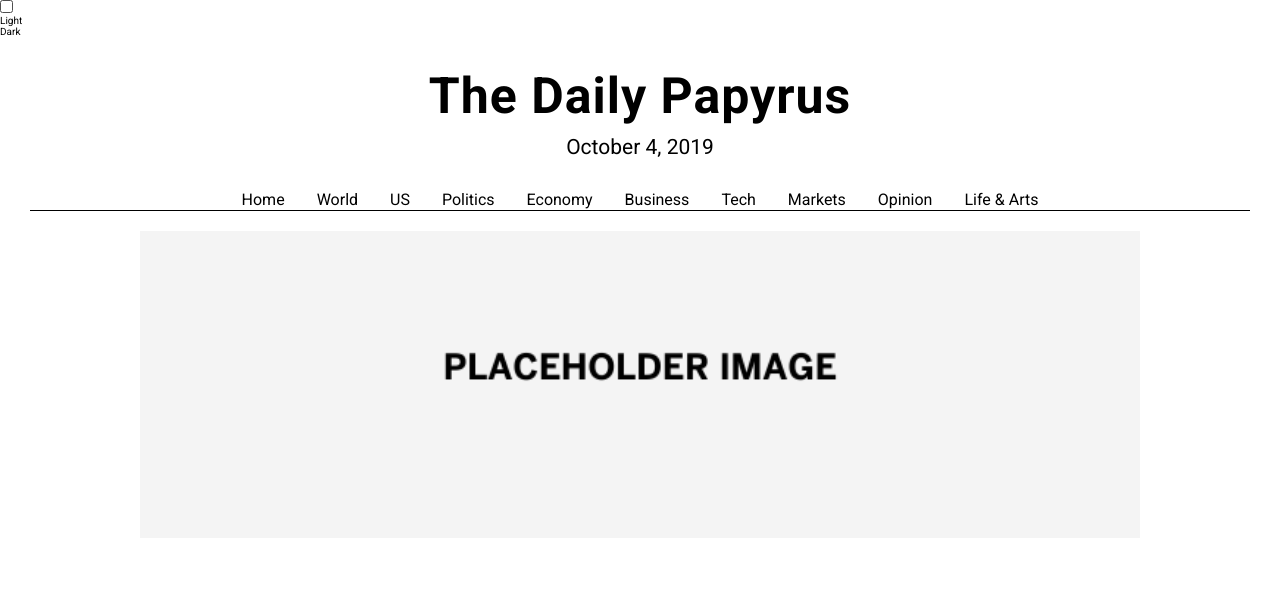
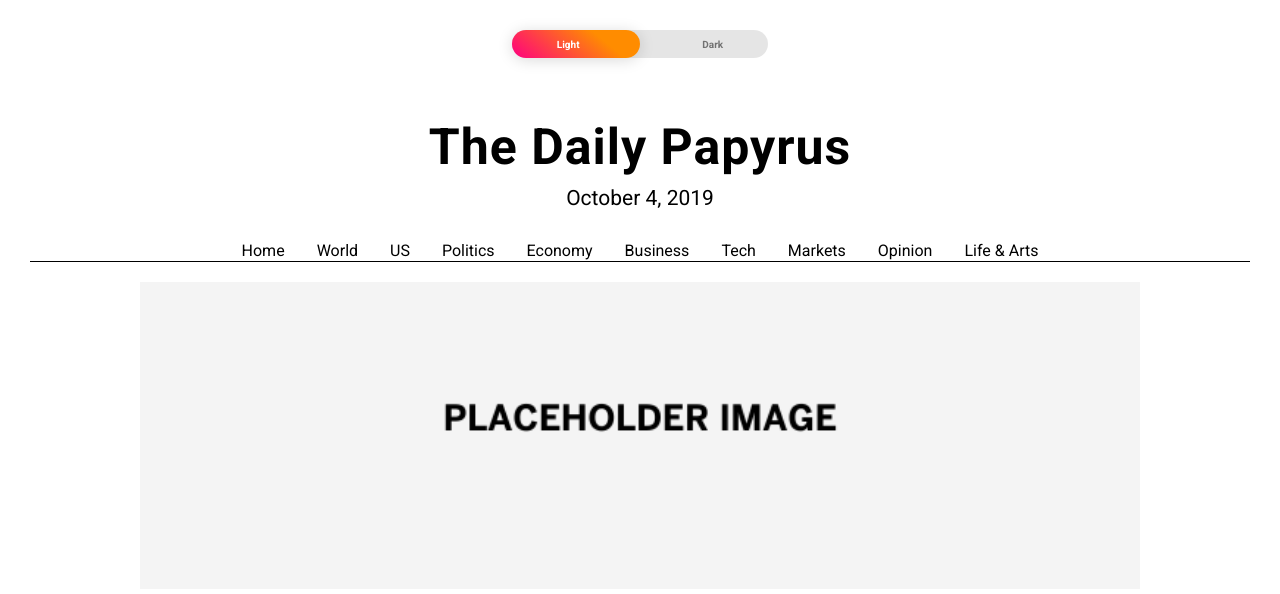
Before and after one commit to marselgray/thedailypapyrus, a website: page index.html in a window 1280 px wide. Drawn offline with Linux system fonts and the light colour scheme.

Commit message:
toggle: styles

```diff
--- a/sass/base/_base.scss
+++ b/sass/base/_base.scss
@@ -15,6 +15,9 @@ $grey: #D3D3D3;
 
 $dark: #26242E;
 
+$moon: linear-gradient(40deg, #8983F7, #A3DAFB 70%);
+$sun: linear-gradient(40deg, #FF0080,#FF8C00 70%);
+
 html{
 	/* this is the root font size so now 1 rem equals 10px
 	font-size: 10px;
--- a/sass/base/_toggle.scss
+++ b/sass/base/_toggle.scss
@@ -1,3 +1,71 @@
+// toggle feature
+
+#switch{
+	display: none;
+}
+
+label, .toggle {
+	height: 2.8rem;
+	border-radius: 100px;
+}
+label {
+	width: 20%;
+	background-color: rgba(0,0,0,.1);
+	border-radius: 100px;
+	position: relative;
+	display: block;
+	margin: 3rem auto;
+	cursor: pointer;
+}
+.toggle {
+	position: absolute;
+	width: 50%;
+	background: $sun;
+	box-shadow: 0 2px 15px rgba(0,0,0,.15);
+	transition: transform .3s cubic-bezier(0.25, 0.46, 0.45, 0.94);
+}
+.names {
+	font-weight: bolder;
+	width: 65%;
+	margin-left: 17.5%;
+	margin-top: 3.5%;
+	position: absolute;
+	display: flex;
+	justify-content: space-between;
+	user-select: none;
+}
+.light{
+	color: $white;
+}
+.dark {
+	opacity: .5;
+}
+
+
+
+// dark mode
+#switch:checked ~ label{
+
+	.toggle{
+		background: $moon;
+		color: $white;
+		transform: translateX(100%);
+
+		.names{
+
+			.light{
+				opacity: 0.5;
+				color: $white;
+			}
+
+			.dark{
+				opacity: 1;
+				color: $black;
+			}
+		}
+	}
+}
+
 #switch:checked ~ .container{
 	background-color: $dark;
 	border: 3rem solid $dark;
@@ -5,4 +73,4 @@
 	transition: all 0.3s;
 
 	color: $white;
-  }
+}
```
Also changed, not shown: css/style.css.
